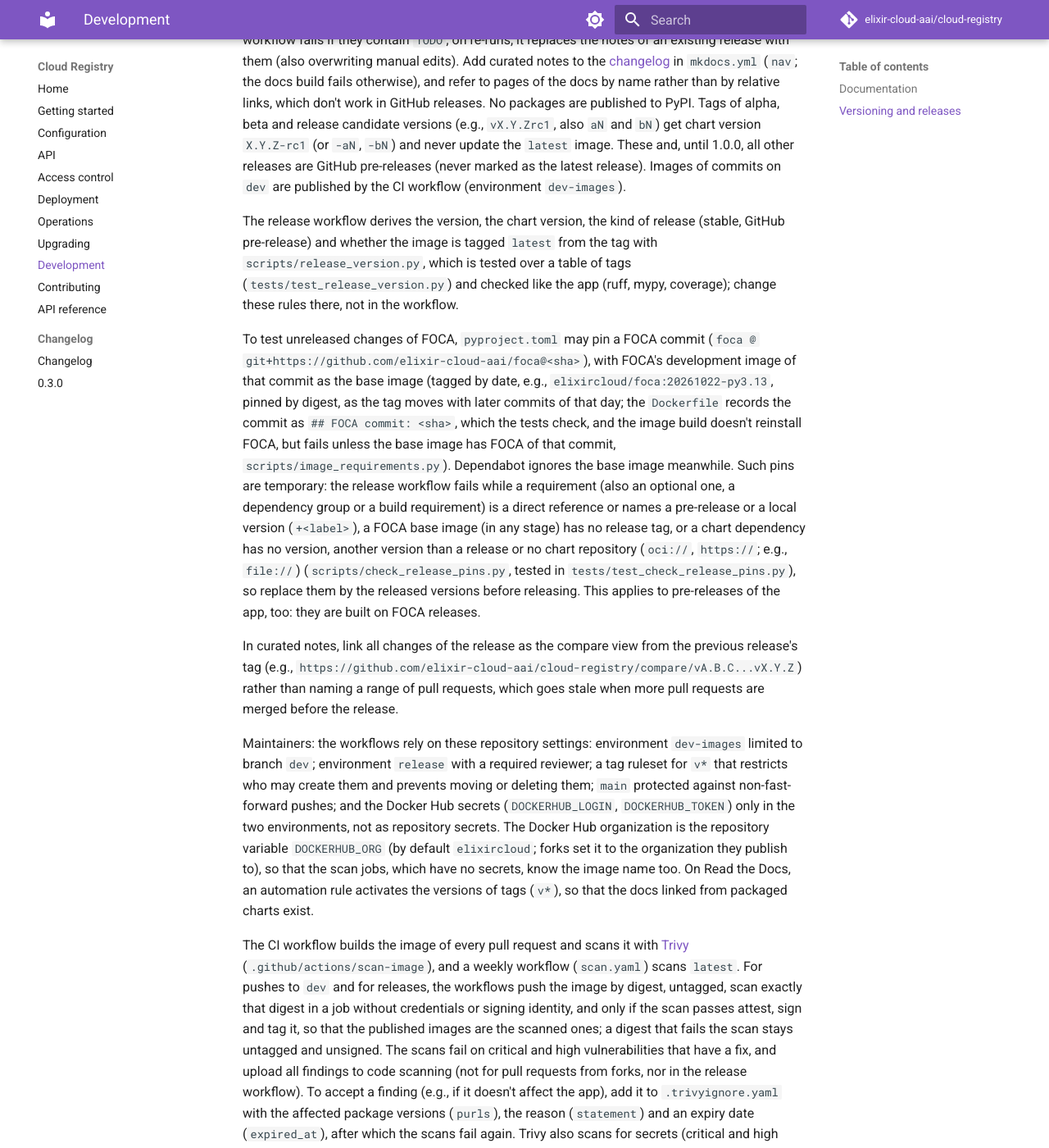
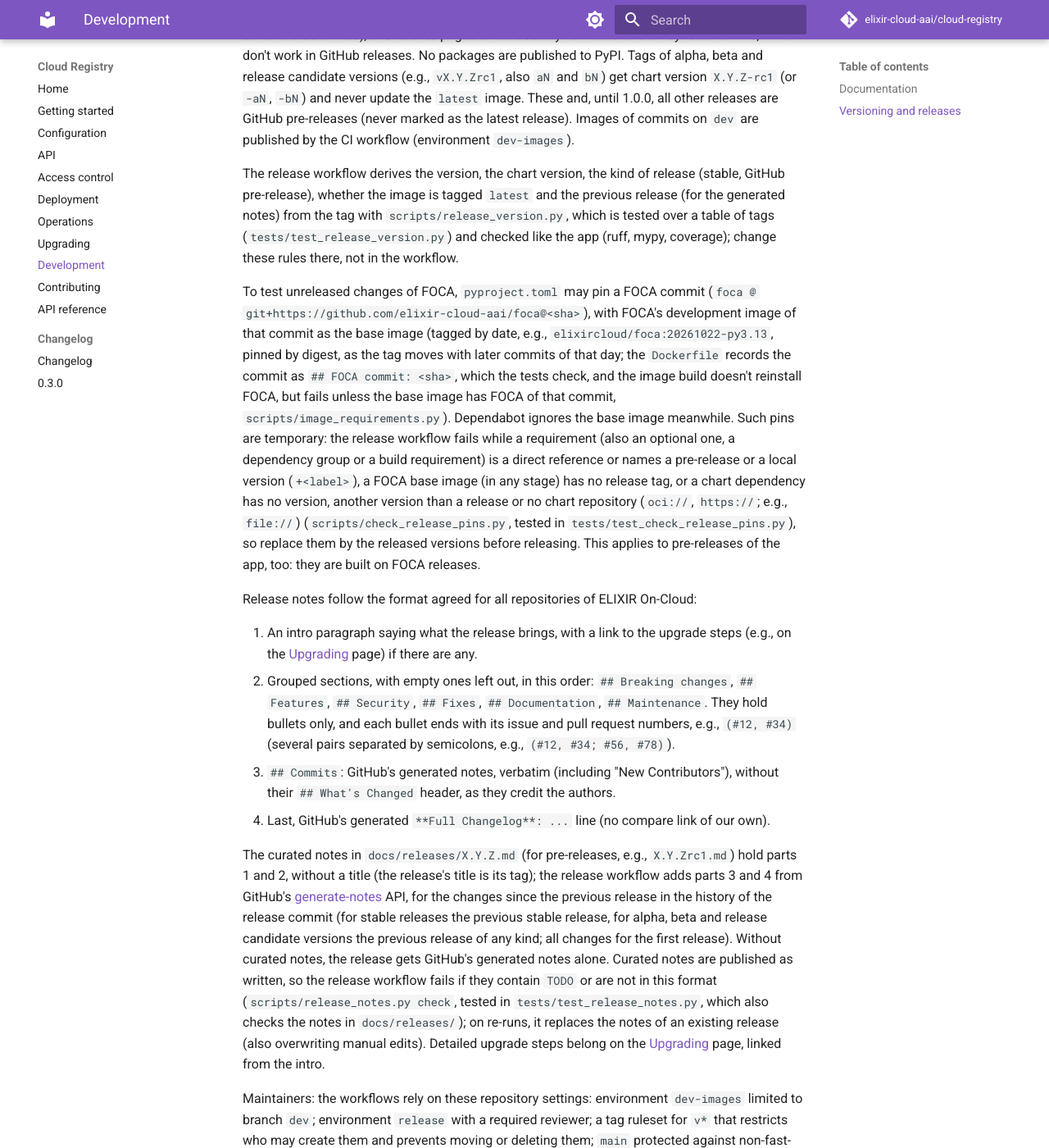
Before and after one commit to elixir-cloud-aai/cloud-registry, an MkDocs documentation site: the page built from docs/development.md, in a window 1280 px wide and 1400 px high, scrolled down 3061 px. Shown: the whole window at 82% size. Built offline with MkDocs 1.6.1 and Material for MkDocs 9.7.7, drawn with Linux system fonts in a browser that asks for light colours; comment, search, counter and statistics services are not loaded; some of the changed text lies outside the part shown.

Commit message:
fix(release): publish notes in the agreed format
With curated notes, the release body is now the curated notes,
then GitHub's generated notes (generate-notes API, from the
previous release in the history of the release commit; all
changes for the first release), ending with the Full Changelog
line. The release workflow, the Check release readiness job and
the documented pre-tag steps check the notes' format besides the
TODO check. Prerelease flags are unchanged.

Closes #195

Co-Authored-By: Claude Opus 5.5 <noreply@anthropic.com>

```diff
--- a/docs/changelog.md
+++ b/docs/changelog.md
@@ -2,7 +2,8 @@
 
 Changes of each release are listed in the [release notes on
 GitHub](https://github.com/elixir-cloud-aai/cloud-registry/releases), which
-are published from the notes in `docs/releases/` where these exist (see
+are published from the notes in `docs/releases/` where these exist, followed
+by GitHub's generated list of changes (see
 [Versioning and releases](development.md#versioning-and-releases)):
 
 - [0.3.0](releases/0.3.0.md)
--- a/docs/development.md
+++ b/docs/development.md
@@ -121,6 +121,7 @@ python scripts/release_version.py outputs vX.Y.Z
 python scripts/citation.py check X.Y.Z
 python scripts/check_release_pins.py
 ! grep -n TODO docs/releases/X.Y.Z.md  # curated notes, if any
+python scripts/release_notes.py check docs/releases/X.Y.Z.md  # their format
 readme="$(mktemp -d)/README.md" && cp deployment/README.md "${readme}"
 python scripts/chart_readme.py "${readme}" vX.Y.Z  # links of the chart
 git push origin <sha>:main  # fails unless it is a fast-forward
@@ -165,12 +166,7 @@ it attests the build provenance of the scanned digest and signs it (see
 tags exactly that image `X.Y.Z` (and `latest`, if it is the highest stable
 release on `main`), attests and signs the chart, and creates a GitHub
 release with the chart (`.tgz`), its Sigstore bundle (`.tgz.sigstore.json`)
-and the notes in `docs/releases/X.Y.Z.md` (for pre-releases, e.g.,
-`X.Y.Zrc1.md`), or, if there are none, notes generated from the merged pull
-requests. Curated
-notes are published as written, so the release workflow fails if they contain
-`TODO`; on re-runs, it replaces the notes of an existing release with them
-(also overwriting manual edits). Add curated notes to the
+and the release notes (see below). Add curated notes to the
 [changelog](changelog.md) in `mkdocs.yml` (`nav`; the docs build fails
 otherwise), and refer to pages of the docs by name rather than by relative
 links, which don't work in GitHub releases. No packages are published to
@@ -181,10 +177,11 @@ GitHub pre-releases (never marked as the latest release). Images of commits
 on `dev` are published by the CI workflow (environment `dev-images`).
 
 The release workflow derives the version, the chart version, the kind of
-release (stable, GitHub pre-release) and whether the image is tagged `latest`
-from the tag with `scripts/release_version.py`, which is tested over a table
-of tags (`tests/test_release_version.py`) and checked like the app (ruff,
-mypy, coverage); change these rules there, not in the workflow.
+release (stable, GitHub pre-release), whether the image is tagged `latest`
+and the previous release (for the generated notes) from the tag with
+`scripts/release_version.py`, which is tested over a table of tags
+(`tests/test_release_version.py`) and checked like the app (ruff, mypy,
+coverage); change these rules there, not in the workflow.
 
 To test unreleased changes of FOCA, `pyproject.toml` may pin a FOCA commit
 (`foca @ git+https://github.com/elixir-cloud-aai/foca@<sha>`), with FOCA's
@@ -206,11 +203,38 @@ tested in `tests/test_check_release_pins.py`), so replace them by the
 released versions before releasing. This applies to pre-releases of the
 app, too: they are built on FOCA releases.
 
-In curated notes, link all changes of the release as the compare view from
-the previous release's tag (e.g.,
-`https://github.com/elixir-cloud-aai/cloud-registry/compare/vA.B.C...vX.Y.Z`)
-rather than naming a range of pull requests, which goes stale when more pull
-requests are merged before the release.
+Release notes follow the format agreed for all repositories of ELIXIR
+On-Cloud:
+
+1. An intro paragraph saying what the release brings, with a link to the
+   upgrade steps (e.g., on the [Upgrading](upgrading.md) page) if there are
+   any.
+2. Grouped sections, with empty ones left out, in this order:
+   `## Breaking changes`, `## Features`, `## Security`, `## Fixes`,
+   `## Documentation`, `## Maintenance`. They hold bullets only, and each
+   bullet ends with its issue and pull request numbers, e.g., `(#12, #34)`
+   (several pairs separated by semicolons, e.g., `(#12, #34; #56, #78)`).
+3. `## Commits`: GitHub's generated notes, verbatim (including "New
+   Contributors"), without their `## What's Changed` header, as they credit
+   the authors.
+4. Last, GitHub's generated `**Full Changelog**: ...` line (no compare link
+   of our own).
+
+The curated notes in `docs/releases/X.Y.Z.md` (for pre-releases, e.g.,
+`X.Y.Zrc1.md`) hold parts 1 and 2, without a title (the release's title is
+its tag); the release workflow adds parts 3 and 4 from GitHub's
+[generate-notes](https://docs.github.com/en/rest/releases/releases#generate-release-notes-content-for-a-release)
+API, for the changes since the previous release in the history of the release
+commit (for stable releases the previous stable release, for alpha, beta and
+release candidate versions the previous release of any kind; all changes for
+the first release). Without curated notes, the release gets GitHub's
+generated notes alone. Curated notes are published as written, so the release
+workflow fails if they contain `TODO` or are not in this format
+(`scripts/release_notes.py check`, tested in `tests/test_release_notes.py`,
+which also checks the notes in `docs/releases/`); on re-runs, it replaces the
+notes of an existing release (also overwriting manual edits). Detailed
+upgrade steps belong on the [Upgrading](upgrading.md) page, linked from the
+intro.
 
 Maintainers: the workflows rely on these repository settings: environment
 `dev-images` limited to branch `dev`; environment `release` with a required
```
Also changed, not shown: 2 other files.
